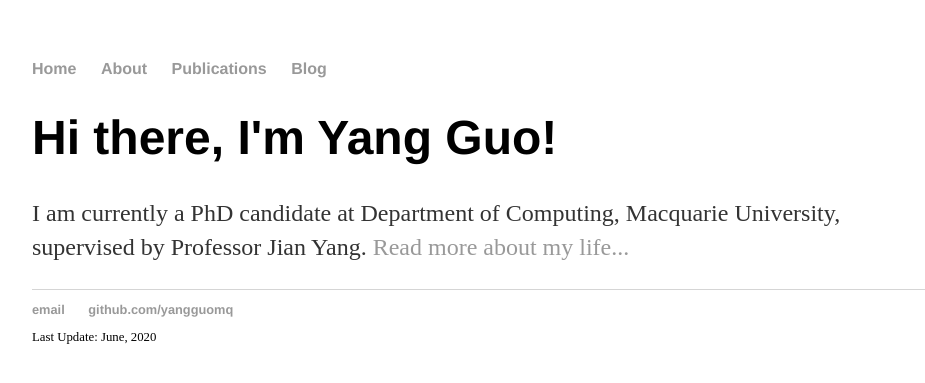
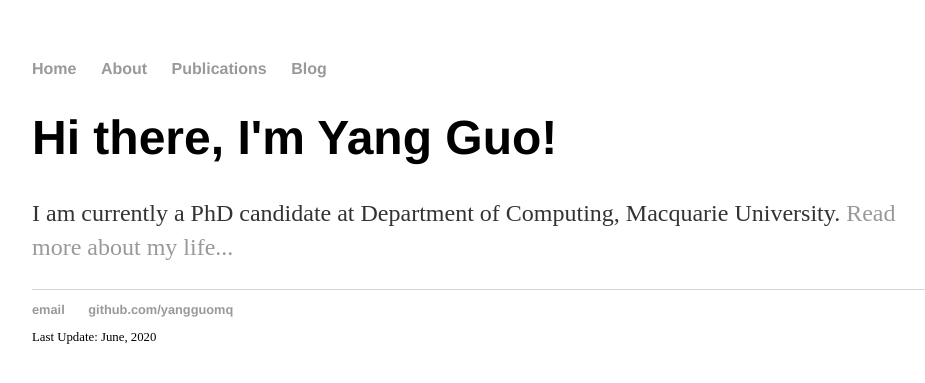
Before and after one commit to yangguomq/yangguomq.github.io, a Jekyll site: the page built from index.html, in a window 1280 px wide. Shown: the top 383 px of the page, without its empty margins (160-1085 px from the left). Built offline with Jekyll 4.4.1, drawn with Linux system fonts in a browser that asks for light colours.

Commit message:
Update index.html

```diff
--- a/index.html
+++ b/index.html
@@ -4,6 +4,6 @@ title: Yang Guo (郭阳)
 ---
 <div class="blurb">
     <h1>Hi there, I'm Yang Guo!</h1>
-    <p>I am currently a PhD candidate at Department of Computing, Macquarie University, supervised by Professor Jian Yang.
+    <p>I am currently a PhD candidate at Department of Computing, Macquarie University.
         <a href="/about">Read more about my life...</a></p>
 </div><!-- /.blurb -->
```
